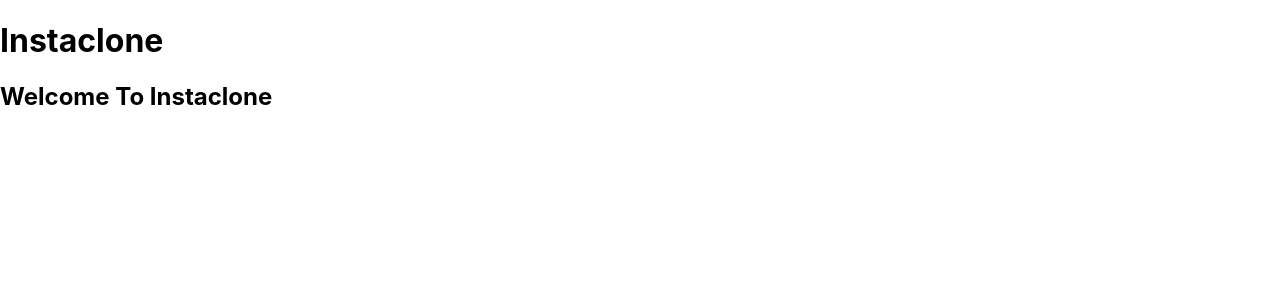
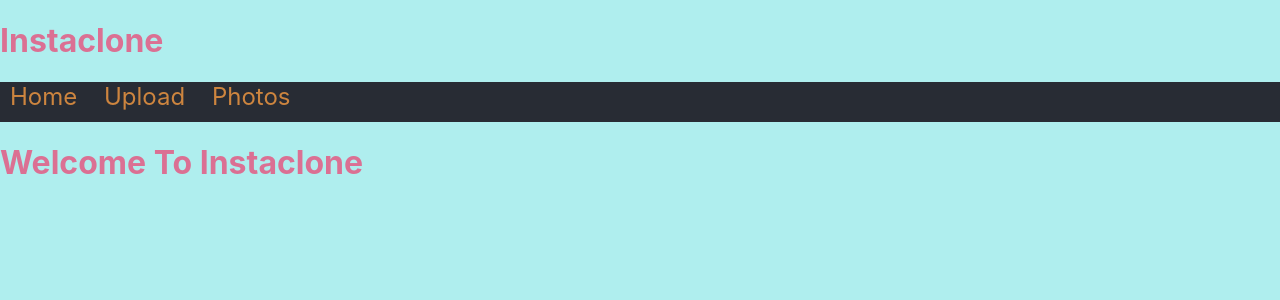
Before and after one commit to Gamoundo/instaclone, a React (Create React App) app in the folder insta-frontend/: page / in a window 1280 px wide. Shown: the top 300 px of the page. Built offline with nearby package versions, Linux system fonts and the light colour scheme.

Commit message:
added some color

```diff
--- a/insta-frontend/package.json
+++ b/insta-frontend/package.json
@@ -35,5 +35,8 @@
       "last 1 firefox version",
       "last 1 safari version"
     ]
+  },
+  "devDependencies": {
+    "@types/react": "^17.0.29"
   }
 }
--- a/insta-frontend/src/App.css
+++ b/insta-frontend/src/App.css
@@ -1,5 +1,18 @@
+body {
+  background-color: paleturquoise;
+}
+
+h1 {
+  color: palevioletred;
+}
+
+p {
+  color: purple;
+}
 .App {
-  text-align: center;
+  text-align: left;
+
+
 }
 
 .App-logo {
@@ -36,3 +49,10 @@
     transform: rotate(360deg);
   }
 }
+
+.nav {
+  background-color: #282c34;
+  height: 2.5rem;
+  text-align: left;
+  font-size: x-large;
+}
--- a/insta-frontend/src/App.js
+++ b/insta-frontend/src/App.js
@@ -1,13 +1,16 @@
 import {BrowserRouter as Router, Switch, Route} from 'react-router-dom'
 import Home from './Components/Home';
+import Navbar from './Components/Navbar';
 import Upload from './Components/UploadPosts';
 import Photos from './Containers/Photos';
+import './App.css';
 
 function App() {
   return (
     <Router>
-        <div className="App">
+        <div  className='App'>
       <h1> Instaclone</h1>
+      <Navbar />
       <Switch>
         <Route exact path="/" component={Home}></Route>
         <Route exact path="/upload" component={Upload}></Route>
--- a/insta-frontend/src/Components/Home.jsx
+++ b/insta-frontend/src/Components/Home.js
@@ -3,7 +3,7 @@ import React from 'react';
 function Home() {
     return (
         <div>
-            <h2> Welcome To Instaclone</h2>
+            <h1> Welcome To Instaclone</h1>
         </div>
     )
 
--- /dev/null
+++ b/insta-frontend/src/Components/Navbar.js
@@ -0,0 +1,34 @@
+import React from 'react'
+import { NavLink } from 'react-router-dom';
+
+
+
+
+function Navbar() {
+
+    const link = {
+        width: '50px',
+        padding: '4px',
+        margin: '0 6px 6px',
+
+        textDecoration: 'none',
+        color: 'peru',
+      }
+
+
+
+
+
+
+
+    return(
+        <div className='nav' >
+            <NavLink style={link} to='/'>Home</NavLink>
+            <NavLink style={link} to='/upload'> Upload</NavLink>
+            <NavLink style={link} to='/photos'> Photos</NavLink>
+        </div>
+    )
+
+}
+
+export default Navbar;
--- a/insta-frontend/src/Components/UploadPosts.jsx
+++ b/insta-frontend/src/Components/UploadPosts.js
@@ -3,7 +3,7 @@ import React from 'react'
 function Upload() {
     return(
         <div>
-            Share a pic
+            <p>Share a pic</p>
         </div>
     )
 }
```
Also changed, not shown: insta-frontend/src/Components/Navbar.jsx (deleted, +0 -12 lines), insta-frontend/src/Containers/Photos.js (renamed from insta-frontend/src/Containers/Photos.jsx), 1 other file (tests, documents, lock files or other folders).
